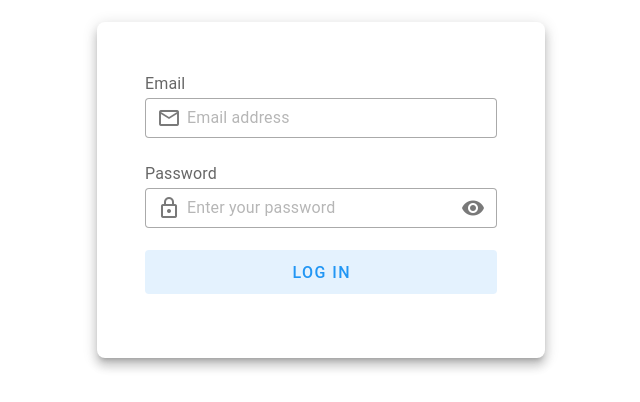
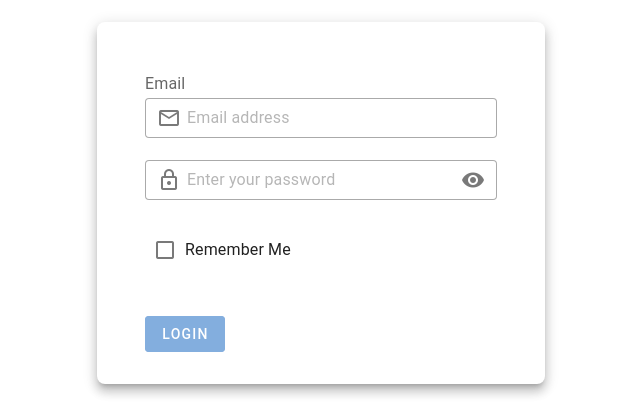
Before and after one commit to barqaab-sohail/hrms_nuxt_1, a Nuxt app: page /login2 in a window 1280 px wide. Shown: the part 197-599 px from the top of the page, without its empty margins (319-959 px from the left). Built offline with nearby package versions, Linux system fonts and the light colour scheme.

Commit message:
08-04-2024

```diff
--- a/pages/login2.vue
+++ b/pages/login2.vue
@@ -1,3 +1,35 @@
+<script setup lang="js">
+import axios from '../axios'
+const email = ref("")
+const password = ref("")
+const progressBar= ref(false)
+const visible = ref(false)
+const rememberMe = ref(false)
+const valid = ref(false)
+const passwordRules =[
+                        (v) => !!v || 'This field is required',
+                        (v) =>
+                          v.length >= 5 || 'Minimum Characters must be five',
+                      ]
+const emailRules = [
+       v => !!v || 'This field is required',
+       v => !v || /^\w+([.-]?\w+)*@\w+([.-]?\w+)*(\.\w{2,3})+$/.test(v) || 'E-mail must be valid'
+      ]
+
+async function signInWithCredentials() {
+  const credentials = {
+    email: email.value,
+    password: password.value
+  }
+  try {
+    const response = await axios.post('login', credentials);
+    console.log(response);
+  } catch (error) {
+    console.error(error);
+  }
+}
+</script>
+
 <template>
   <div>
     <v-img
@@ -12,31 +44,19 @@
       max-width="448"
       rounded="lg"
     >
+      <v-form ref="form" v-model="valid" lazy-validation>
         <div class="text-subtitle-1 text-medium-emphasis">Email</div>
-
         <v-text-field
           density="compact"
           placeholder="Email address"
           prepend-inner-icon="mdi-email-outline"
           variant="outlined"
           v-model="email"
+          :rules="emailRules"
         ></v-text-field>
-
         <div
           class="text-subtitle-1 text-medium-emphasis d-flex align-center justify-space-between"
-      >
-        Password
-
-        <!-- <a
-          class="text-caption text-decoration-none text-blue"
-          href="#"
-          rel="noopener noreferrer"
-          target="_blank"
-        >
-          Forgot login password?</a
-        > -->
-      </div>
-
+        />
         <v-text-field
           :append-inner-icon="visible ? 'mdi-eye-off' : 'mdi-eye'"
           v-model="password"
@@ -45,49 +65,41 @@
           placeholder="Enter your password"
           prepend-inner-icon="mdi-lock-outline"
           variant="outlined"
+          :rules="passwordRules"
           @click:append-inner="visible = !visible"
         ></v-text-field>
-
+        <v-checkbox label="Remember Me" v-model="rememberMe"></v-checkbox>
         <v-btn
-        block
-        class="mb-8"
-        color="blue"
-        size="large"
-        variant="tonal"
+          type="submit"
+          :disabled="!valid"
           @click.prevent="signInWithCredentials"
-      >
-        Log In
+          class="mt-4"
+          color="primary"
+          value="log in"
+          >Login<v-progress-circular
+            v-show="progressBar"
+            color="white"
+            indeterminate
+          ></v-progress-circular>
         </v-btn>
-
-      <!-- <v-card-text class="text-center">
+      </v-form>
+      <!--
+      <v-card-text
+      class="text-center">
       <a
       class="text-blue text-decoration-none"
       href="#"
       rel="noopener noreferrer"
       target="_blank"
       >
-          Sign up now <v-icon icon="mdi-chevron-right"></v-icon>
+      Sign
+      up
+      now
+      <v-icon
+      icon="mdi-chevron-right"></v-icon>
       </a>
-      </v-card-text> -->
+      </v-card-text>
+      -->
     </v-card>
   </div>
 </template>
-<script setup lang="js">
-import axios from '../axios'
-const  email= ref("")
-const  password= ref("")
-const visible = ref(false)
-
-  async function signInWithCredentials() {
-    const credentials = {
-      email: email.value,
-      password: password.value
-    }
-    try {
-    const response = await axios.post('login',credentials);
-    console.log(response);
-    } catch (error) {
-    console.error(error);
-     }
-  }
-</script>
```
Also changed, not shown: 1 other file (tests, documents, lock files or other folders). Lines whose indentation alone changed are shown as unchanged.
